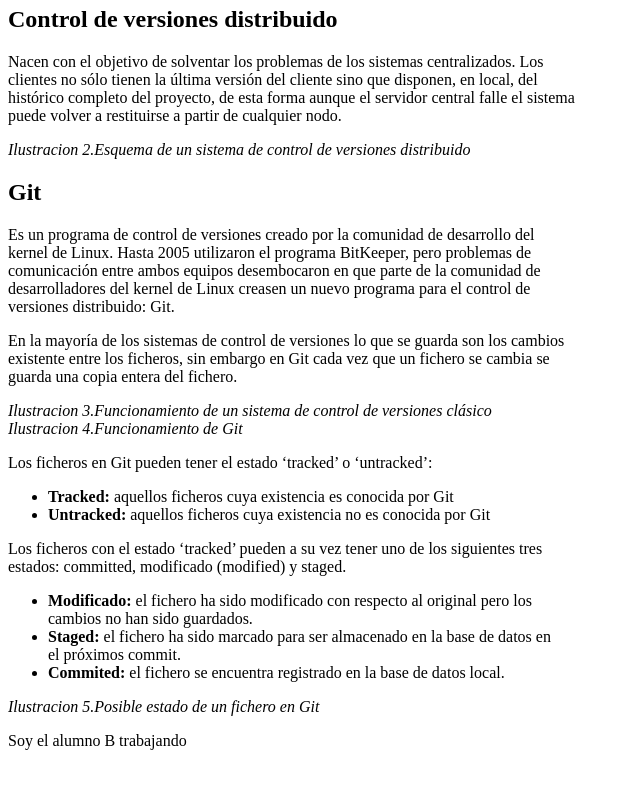
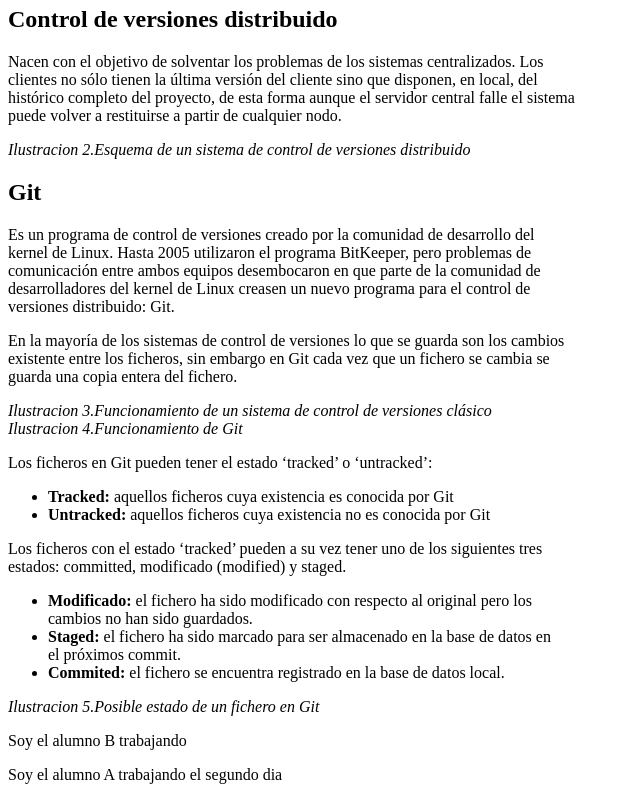
Before and after one commit to RRG1312/Prueba4, a plain HTML site: page index.html in a window 1280 px wide. Shown: the part 1108-1908 px from the top of the page, without its empty margins (0-640 px from the left). Before the commit the page ends 1874 px from the top, so only its background shows below. Drawn offline with Linux system fonts and the light colour scheme.

Commit message:
Soy el alumno A trabajando el segundo dia

```diff
--- a/index.html
+++ b/index.html
@@ -125,6 +125,7 @@
     <span><em>Ilustracion 5.Posible estado de un fichero en Git</em></span>
 
     <p>Soy el alumno B trabajando</p>
+    <p>Soy el alumno A trabajando el segundo dia</p>
 </body>
 
 
```
